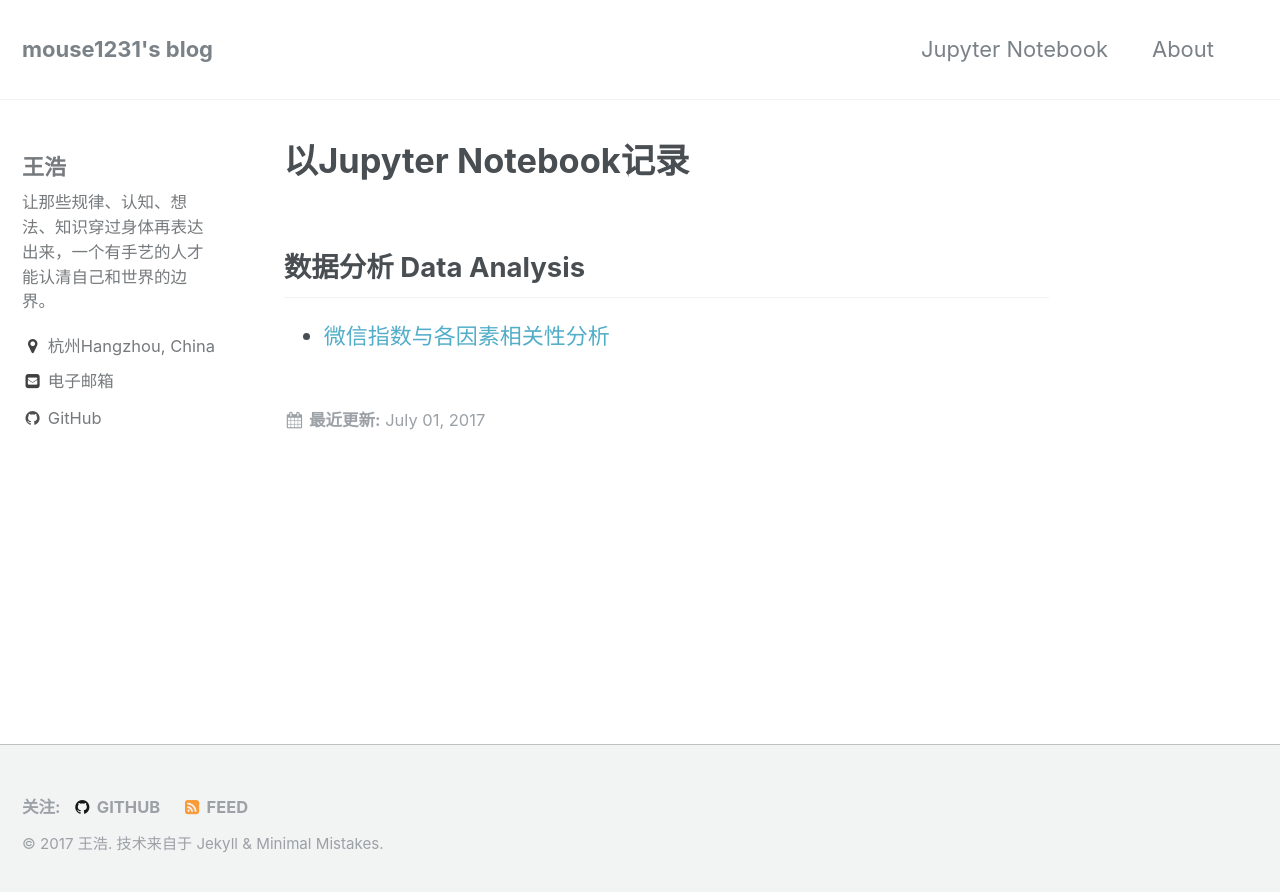
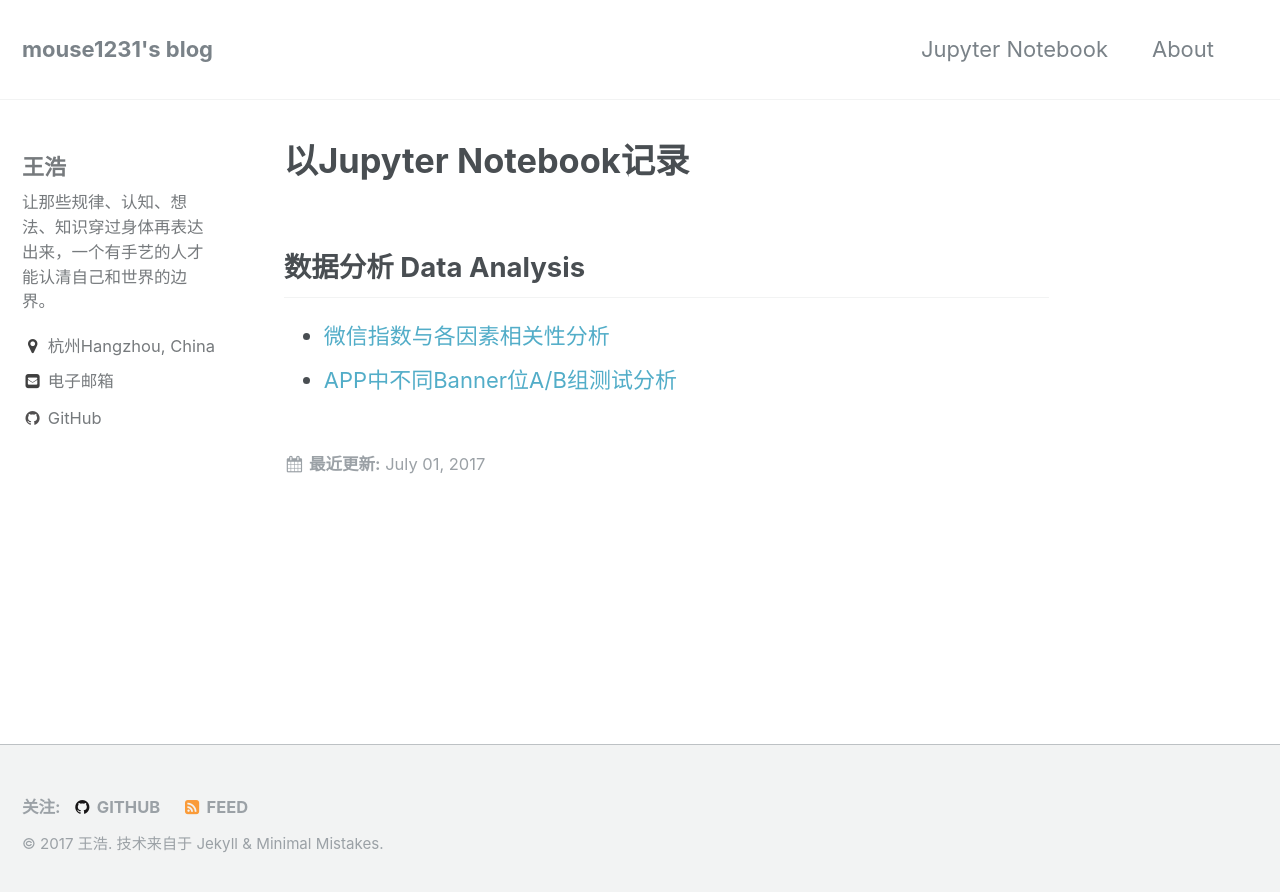
Before and after one commit to mouse1231/mouse1231.github.io, a Jekyll site: the page built from _pages/notebook.md, in a window 1280 px wide. Shown: the top 892 px of the page. Built offline with Jekyll 4.4.1, drawn with Linux system fonts in a browser that asks for light colours.

Commit message:
update banner effect
upload banner effect

```diff
--- a/_pages/notebook.md
+++ b/_pages/notebook.md
@@ -11,3 +11,4 @@ author_profile: true
 ## 数据分析 Data Analysis ##
 
 - [微信指数与各因素相关性分析](http://nbviewer.jupyter.org/github/mouse1231/Data-Analytics/blob/master/Wechat_Index.ipynb)
+- [APP中不同Banner位A/B组测试分析](http://nbviewer.jupyter.org/github/mouse1231/Data-Analytics/blob/master/Banner_Effect.ipynb)
```
